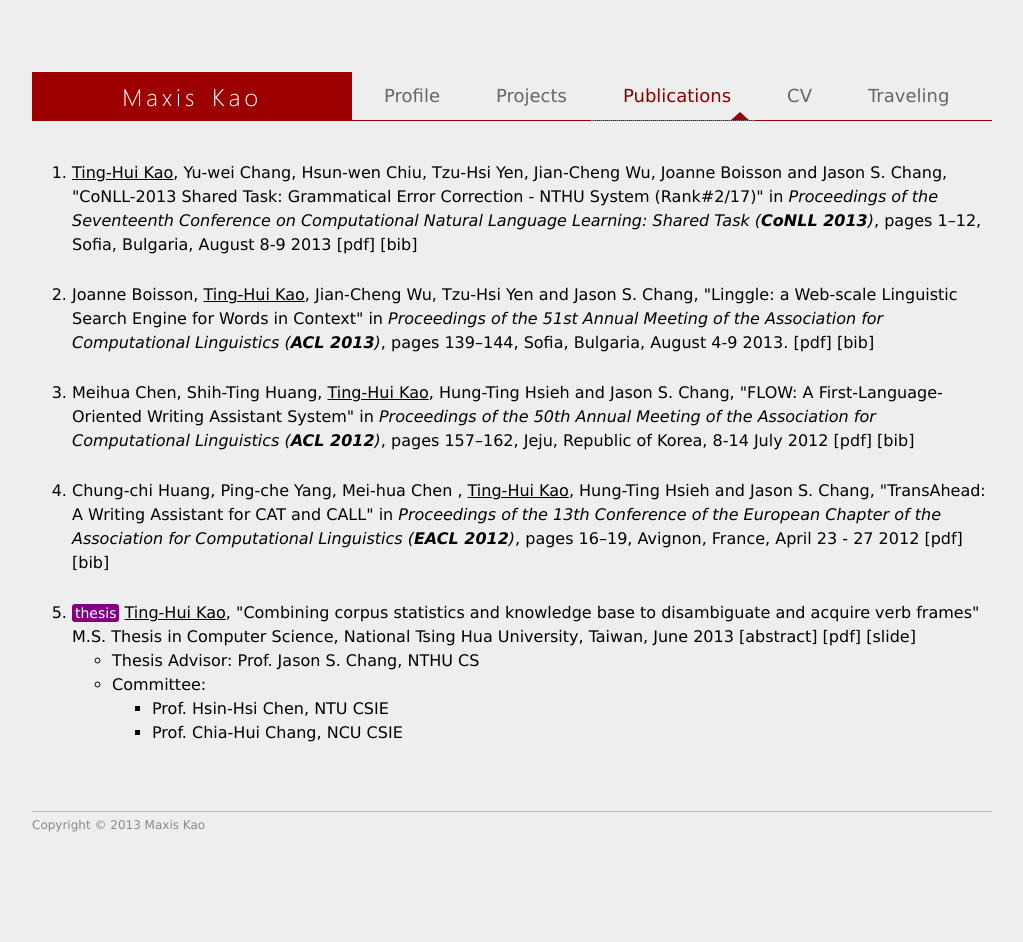
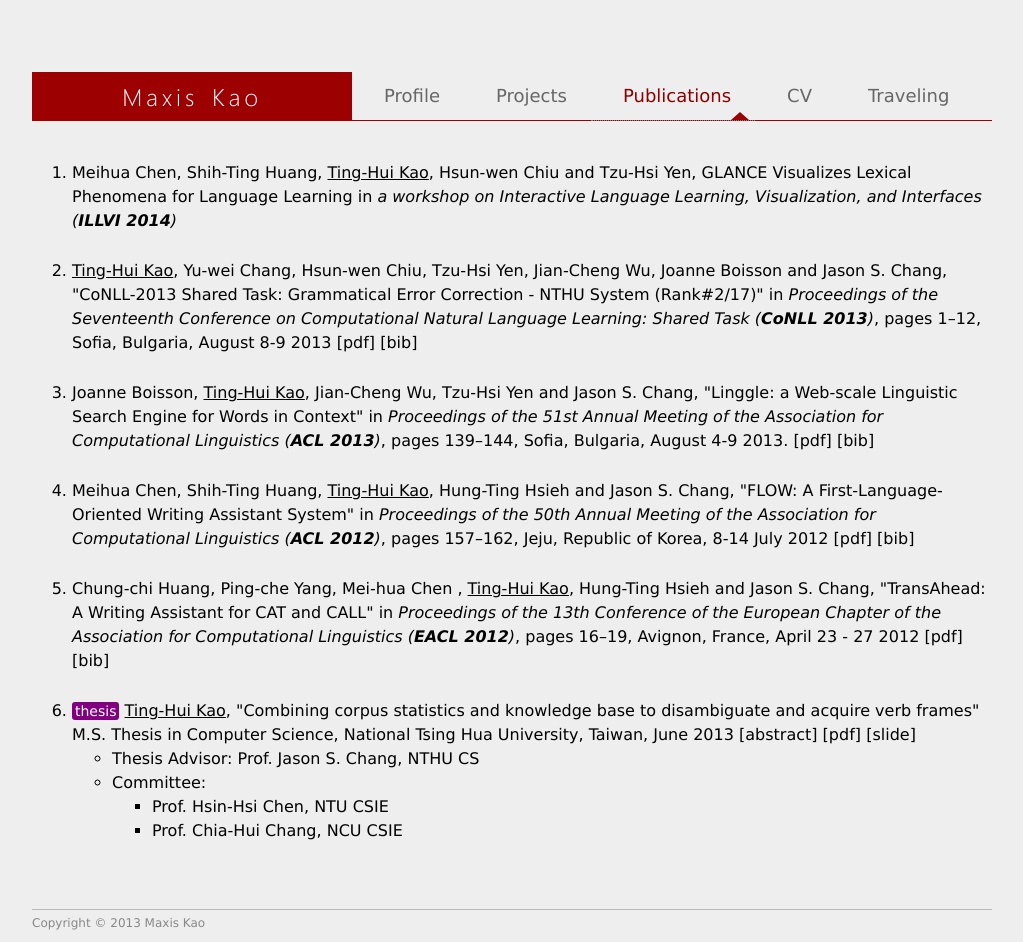
Before and after one commit to maxis1718/maxiskao, a Flask app: page /publications in a window 1280 px wide. Shown: the whole page, without its empty margins (128-1151 px from the left). Before the commit the page ends 832 px from the top, so only its background shows below. Run offline with Flask 2, Linux system fonts and the light colour scheme.

Commit message:
add pub, modify exp

```diff
--- a/templates/profile.html
+++ b/templates/profile.html
@@ -13,6 +13,7 @@
 			<ul>
 				<li>MS, Computer Science at <a href="http://www.nthu.edu.tw/english/index.php" target="_blank">National Tsing Hua University</a></li>
 				<li>Natural Language Processing (NLP)</li>
+				<li>Research Assistant at <a href="http://www.iis.sinica.edu.tw/index_en.html" target="_blank">Academia Sinica</a></li>
 				<li>former intern at <a href="http://research.microsoft.com/en-us/labs/asia/" target="_blank">MSRA</a> and <a href="https://www.itri.org.tw/eng/" target="_blank">ITRI</a></li>
 				<li>website design, backpacking, painting and workout</li>
 			</ul>
--- a/templates/projects.html
+++ b/templates/projects.html
@@ -25,7 +25,7 @@
 					{{ project['detail'] }}
 				{% endautoescape %}
 				</div>
-				<div class="project-teamwork">Teamwork<br>
+				<div class="project-teamwork">Team<br>
 					{% for member in project['team'] %}
 					<span>
 						<a href="{{ member['link'] }}" target="_blank">{{ member['name'] }}</a> {{ member['delimiter'] }}
--- a/templates/publications.html
+++ b/templates/publications.html
@@ -2,6 +2,15 @@
 
 {% block content %}
 	<ol type="1" start=1 id="publication-field">
+		<li class="publication-block">
+			<span>Meihua Chen</span>,
+			<span>Shih-Ting Huang</span>,
+			<span><u>Ting-Hui Kao</u></span>,
+			<span>Hsun-wen Chiu</span> and
+			<span>Tzu-Hsi Yen</span>,
+			<span>GLANCE Visualizes Lexical Phenomena for Language Learning</span>
+			<span>in <i>a workshop on Interactive Language Learning, Visualization, and Interfaces (<b>ILLVI 2014</b>)</i></span>
+		</li>
 		<li class="publication-block">
 			<span><u>Ting-Hui Kao</u></span>,
 			<span>Yu-wei Chang</span>,
```
Also changed, not shown: static/projects.xml (+7 -3 lines), 1 other file.
